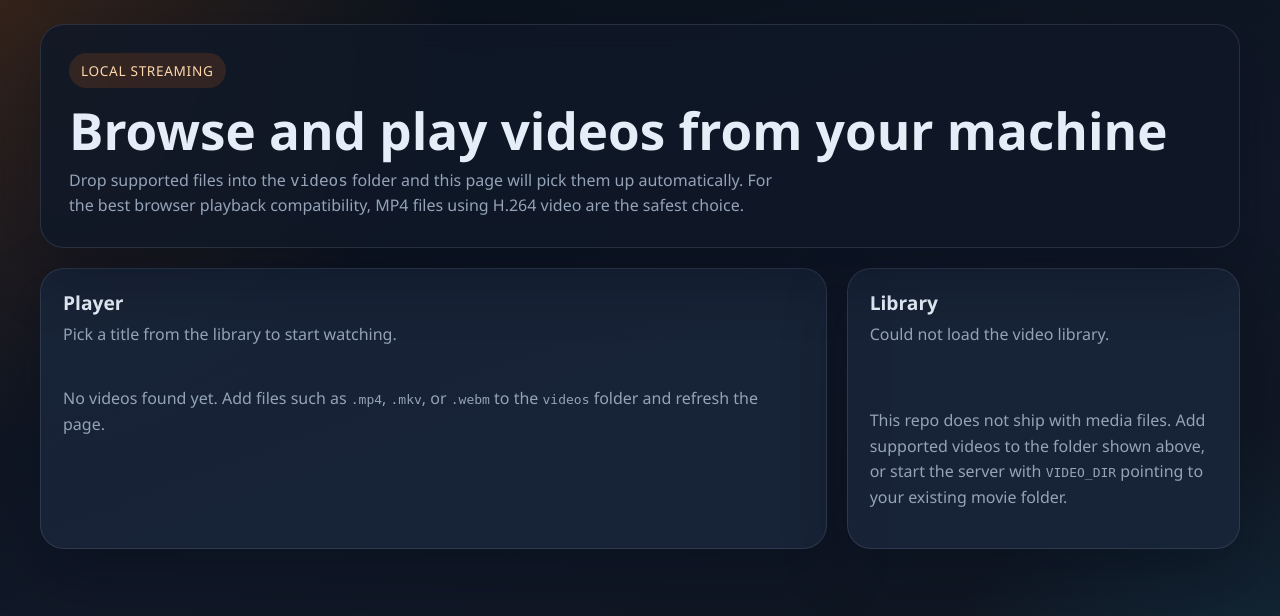
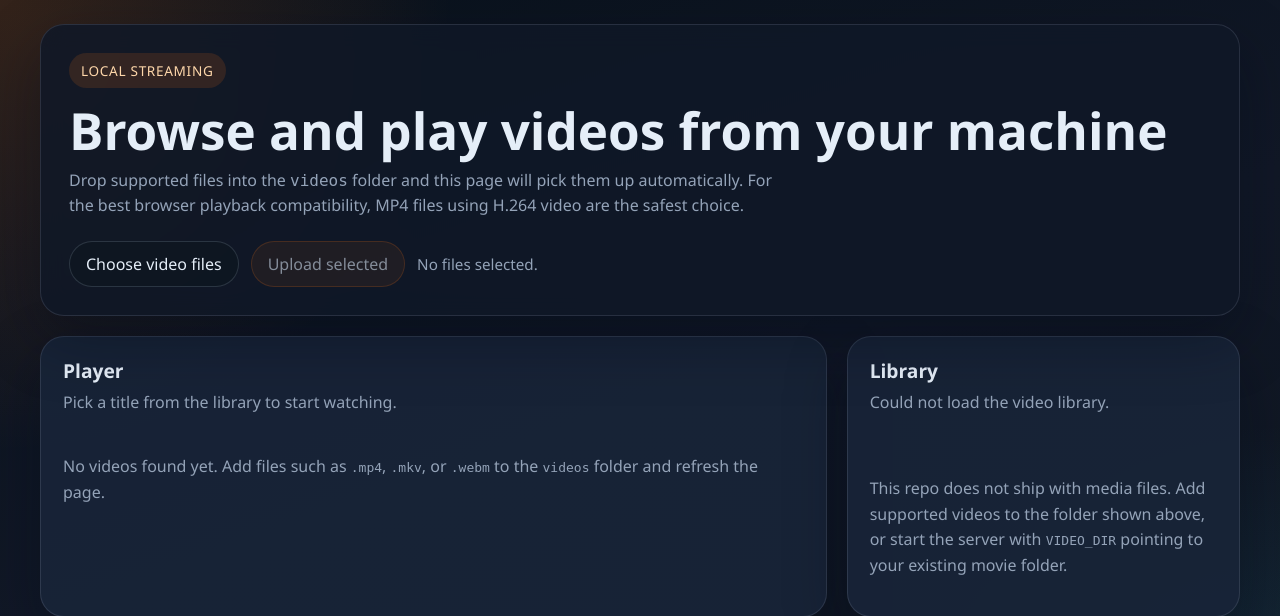
Before and after one commit to robinmaker123-ai/videoserver, a Python web app: template templates/index.html in a window 1280 px wide. Shown: the top 616 px of the page. Run offline with Jinja, Linux system fonts and the light colour scheme; the template is opened without the code that fills it, so the values that code supplies are empty.

Commit message:
Add browser upload support

```diff
--- a/templates/index.html
+++ b/templates/index.html
@@ -73,6 +73,55 @@
       color: var(--muted);
       font-size: 1rem;
       line-height: 1.6;
+    }
+
+    .upload-panel {
+      margin-top: 22px;
+      display: flex;
+      flex-wrap: wrap;
+      gap: 12px;
+      align-items: center;
+    }
+
+    .upload-picker {
+      display: inline-flex;
+      align-items: center;
+      justify-content: center;
+      padding: 11px 16px;
+      border: 1px solid rgba(148, 163, 184, 0.22);
+      border-radius: 999px;
+      background: rgba(15, 23, 32, 0.72);
+      color: var(--text);
+      cursor: pointer;
+      transition: transform 0.18s ease, border-color 0.18s ease, background 0.18s ease;
+    }
+
+    .upload-picker:hover,
+    .upload-picker:focus-within {
+      transform: translateY(-1px);
+      border-color: rgba(249, 115, 22, 0.45);
+      background: rgba(30, 41, 59, 0.92);
+    }
+
+    .upload-picker input {
+      position: absolute;
+      inline-size: 1px;
+      block-size: 1px;
+      opacity: 0;
+      pointer-events: none;
+    }
+
+    .upload-button[disabled] {
+      opacity: 0.55;
+      cursor: not-allowed;
+      transform: none;
+    }
+
+    .upload-status {
+      color: var(--muted);
+      font-size: 0.95rem;
+      line-height: 1.5;
+      overflow-wrap: anywhere;
     }
 
     .layout {
@@ -286,6 +335,14 @@
         Drop supported files into the <code>videos</code> folder and this page will pick them up automatically.
         For the best browser playback compatibility, MP4 files using H.264 video are the safest choice.
       </p>
+      <div class="upload-panel">
+        <label class="upload-picker" for="upload-input">
+          Choose video files
+          <input id="upload-input" type="file" accept=".mp4,.m4v,.mov,.mkv,.webm,.avi,video/*" multiple>
+        </label>
+        <button class="seek-button upload-button" id="upload-button" type="button" disabled>Upload selected</button>
+        <span class="upload-status" id="upload-status">No files selected.</span>
+      </div>
     </section>
 
     <main class="layout">
@@ -350,8 +407,12 @@
     const libraryCount = document.getElementById("library-count");
     const libraryEmpty = document.getElementById("library-empty");
     const sourcePath = document.getElementById("source-path");
+    const uploadInput = document.getElementById("upload-input");
+    const uploadButton = document.getElementById("upload-button");
+    const uploadStatus = document.getElementById("upload-status");
 
     let currentButtons = [];
+    let selectedFiles = [];
 
     function setSelectedVideo(video) {
       playerShell.classList.remove("hidden");
@@ -459,6 +520,72 @@
       }
     }
 
+    function updateUploadState(message) {
+      uploadStatus.textContent = message;
+      uploadButton.disabled = !selectedFiles.length;
+    }
+
+    function uploadFile(file) {
+      return new Promise((resolve, reject) => {
+        const request = new XMLHttpRequest();
+        request.open("POST", "/api/upload");
+        request.responseType = "json";
+        request.setRequestHeader("X-Filename", encodeURIComponent(file.name));
+
+        request.upload.addEventListener("progress", (event) => {
+          if (!event.lengthComputable) {
+            return;
+          }
+
+          const percent = Math.round((event.loaded / event.total) * 100);
+          uploadStatus.textContent = `Uploading ${file.name} (${percent}%)`;
+        });
+
+        request.addEventListener("load", () => {
+          if (request.status >= 200 && request.status < 300) {
+            resolve(request.response);
+            return;
+          }
+
+          reject(new Error(`Upload failed with status ${request.status}`));
+        });
+
+        request.addEventListener("error", () => {
+          reject(new Error("Network error during upload"));
+        });
+
+        request.send(file);
+      });
+    }
+
+    async function uploadSelectedFiles() {
+      if (!selectedFiles.length) {
+        return;
+      }
+
+      uploadButton.disabled = true;
+      uploadInput.disabled = true;
+
+      try {
+        for (let index = 0; index < selectedFiles.length; index += 1) {
+          const file = selectedFiles[index];
+          uploadStatus.textContent = `Preparing upload ${index + 1} of ${selectedFiles.length}: ${file.name}`;
+          await uploadFile(file);
+        }
+
+        const uploadedCount = selectedFiles.length;
+        selectedFiles = [];
+        uploadInput.value = "";
+        uploadStatus.textContent = `Uploaded ${uploadedCount} video${uploadedCount === 1 ? "" : "s"} successfully.`;
+        await loadLibrary();
+      } catch (error) {
+        uploadStatus.textContent = error instanceof Error ? error.message : "Upload failed.";
+      } finally {
+        uploadInput.disabled = false;
+        uploadButton.disabled = !selectedFiles.length;
+      }
+    }
+
     rewind30.addEventListener("click", () => {
       seekBy(-30);
     });
@@ -472,8 +599,25 @@
       });
     });
 
+    uploadInput.addEventListener("change", () => {
+      selectedFiles = Array.from(uploadInput.files || []);
+
+      if (!selectedFiles.length) {
+        updateUploadState("No files selected.");
+        return;
+      }
+
+      updateUploadState(`${selectedFiles.length} file${selectedFiles.length === 1 ? "" : "s"} selected.`);
+    });
+
+    uploadButton.addEventListener("click", () => {
+      uploadSelectedFiles().catch(() => {
+      });
+    });
+
     document.addEventListener("fullscreenchange", updateFullscreenButton);
     updateFullscreenButton();
+    updateUploadState("No files selected.");
 
     loadLibrary();
   </script>
```
Also changed, not shown: server.py (+85 -1 lines), README.md.
